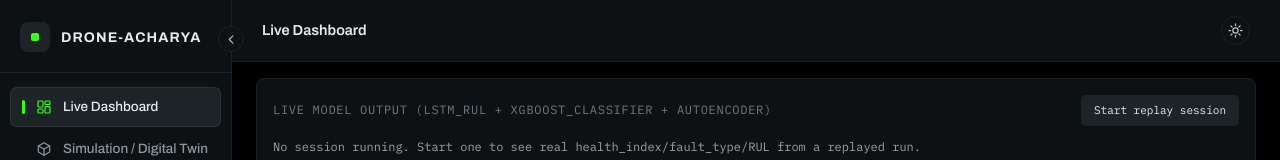
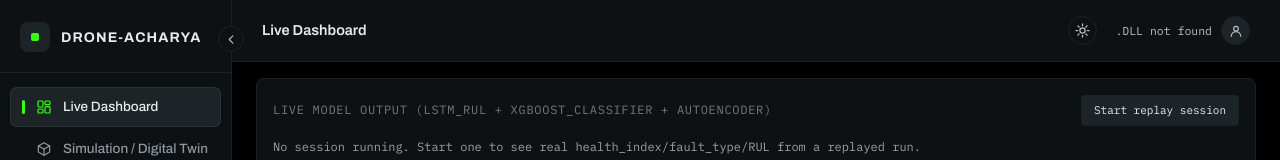
Before and after one commit to parinaB/DroneAcharaya, a Next.js app in the folder frontend/: page /dashboard in a window 1280 px wide. Shown: the top 160 px of the page. Built offline with nearby package versions, Linux system fonts and the light colour scheme; no server answers.

Commit message:
frontend: add profile icon back to top bar
Re-adds an avatar to the top-right corner (a plain person-outline
icon, since a real user/session isn't wired in yet) with a placeholder
".DLL not found" label next to it instead of hardcoded initials.

```diff
--- a/frontend/app/dashboard/_components/TopBar.tsx
+++ b/frontend/app/dashboard/_components/TopBar.tsx
@@ -1,6 +1,6 @@
 "use client";
 
-import { color } from "../_lib/tokens";
+import { color, font } from "../_lib/tokens";
 import type { Screen, Theme } from "../_lib/state";
 
 export function TopBar({
@@ -54,6 +54,28 @@ export function TopBar({
       >
         {theme === "dark" ? <SunIcon /> : <MoonIcon />}
       </button>
+
+      <div style={{ display: "flex", alignItems: "center", gap: 9 }}>
+        <span style={{ fontFamily: font.mono, fontSize: 11.5, color: color.textDim, whiteSpace: "nowrap" }}>
+          .DLL not found
+        </span>
+        <div
+          style={{
+            width: 29,
+            height: 29,
+            borderRadius: "50%",
+            background: color.tabOnBg,
+            border: `1px solid ${color.border}`,
+            display: "flex",
+            alignItems: "center",
+            justifyContent: "center",
+            flex: "0 0 29px",
+            color: color.textDim,
+          }}
+        >
+          <ProfileIcon />
+        </div>
+      </div>
     </header>
   );
 }
@@ -81,3 +103,12 @@ function MoonIcon() {
     </svg>
   );
 }
+
+function ProfileIcon() {
+  return (
+    <svg width="14" height="14" viewBox="0 0 24 24" fill="none" stroke="currentColor" strokeWidth="2" strokeLinecap="round" strokeLinejoin="round">
+      <circle cx="12" cy="8" r="4" />
+      <path d="M4 21c0-4.4 3.6-8 8-8s8 3.6 8 8" />
+    </svg>
+  );
+}
```
